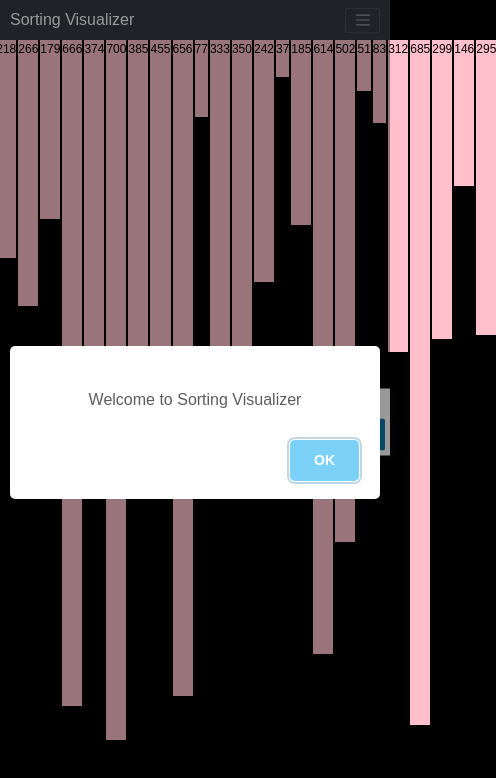
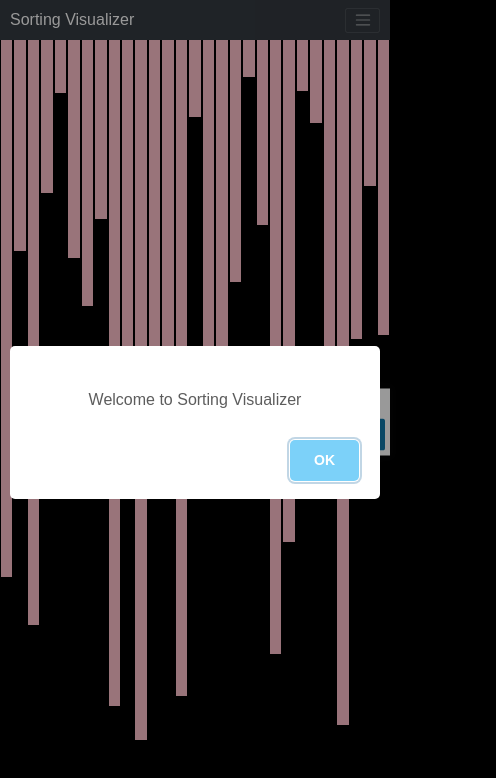
Before and after one commit to Rahul-Chauhan21/SortingVisualizer, a React (Create React App) app: page / in a window 390 px wide. Shown: the top 778 px of the page, 496 px wide, since content can reach past the window. Built offline with nearby package versions, Linux system fonts and the light colour scheme.

Commit message:
Display Bar Number Conditions Added

```diff
--- a/src/SortingVisualizer/Array.jsx
+++ b/src/SortingVisualizer/Array.jsx
@@ -1,7 +1,10 @@
 import React from "react";
 import Bar from "./Bar";
 import "./SortingVisualizer.css";
-const MAX_SIZE_DISPLAY_NUM = 30;
+let MAX_SIZE_DISPLAY_NUM = 30;
+if (window.innerWidth <= 420) {
+  MAX_SIZE_DISPLAY_NUM = 15;
+}
 class Array extends React.Component {
   render() {
     return (
```
